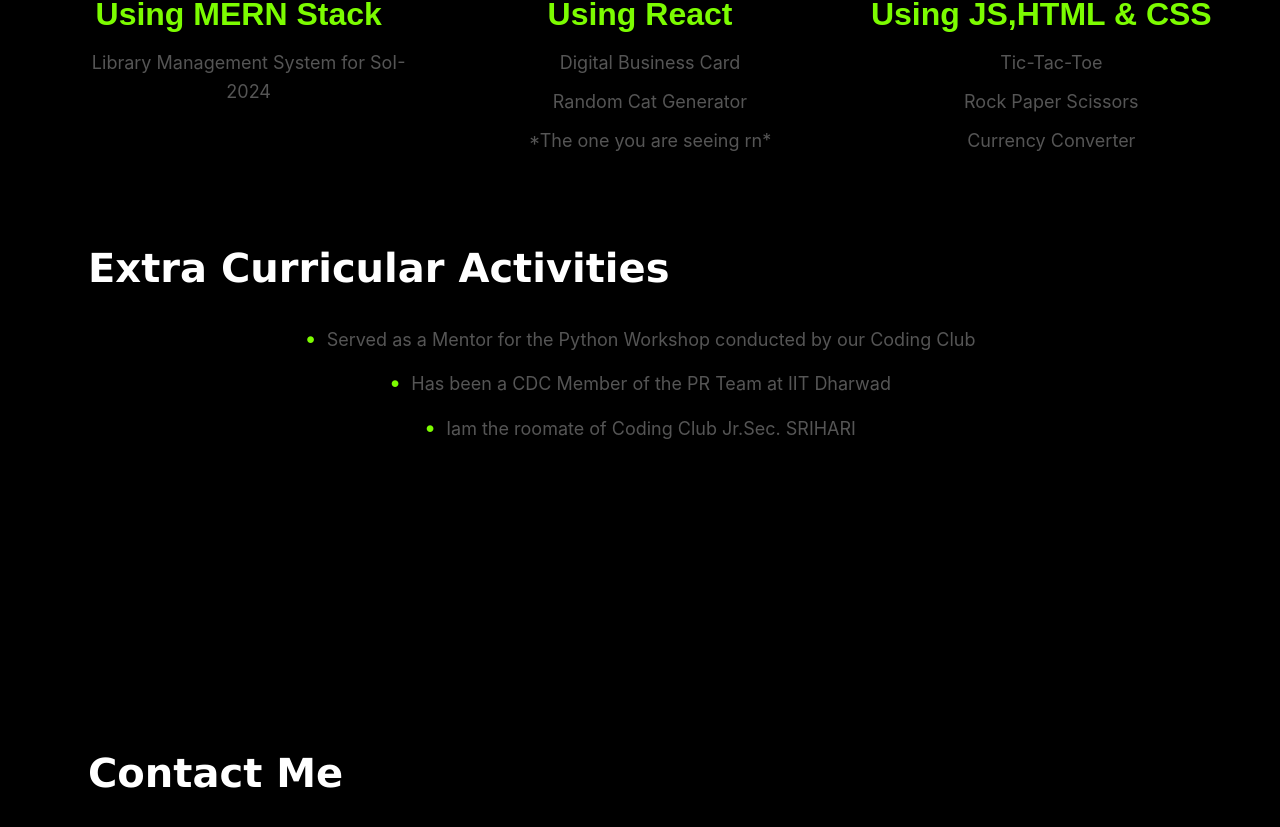
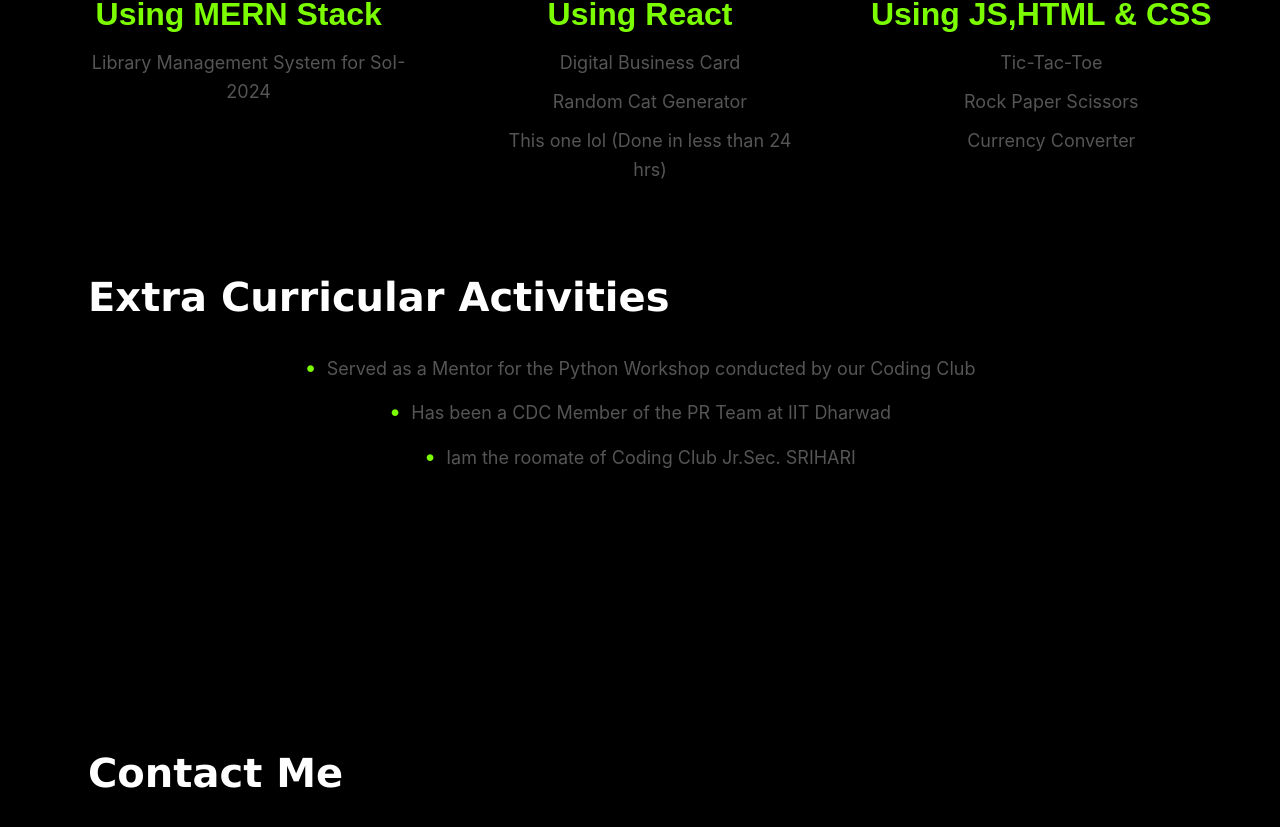
Before and after one commit to sreehb-123/about-me, a React (Create React App) app: page /skills in a window 1280 px wide. Shown: the part 2198-3025 px from the top of the page. Built offline with nearby package versions, Linux system fonts and the light colour scheme.

Commit message:
minor change

```diff
--- a/src/components/skills.js
+++ b/src/components/skills.js
@@ -116,7 +116,7 @@ export default function Skills() {
                         <ul>
                             <li><a href="https://harsha-businesscard.netlify.app" target="_blank" rel="noopener noreferrer">Digital Business Card</a></li>
                             <li><a href="https://randomcat-for-bhavana.netlify.app" target="_blank" rel="noopener noreferrer">Random Cat Generator</a></li>
-                            <li>*The one you are seeing rn*</li>
+                            <li>This one lol (Done in less than 24 hrs)</li>
                         </ul>
                     </div>
 
```
